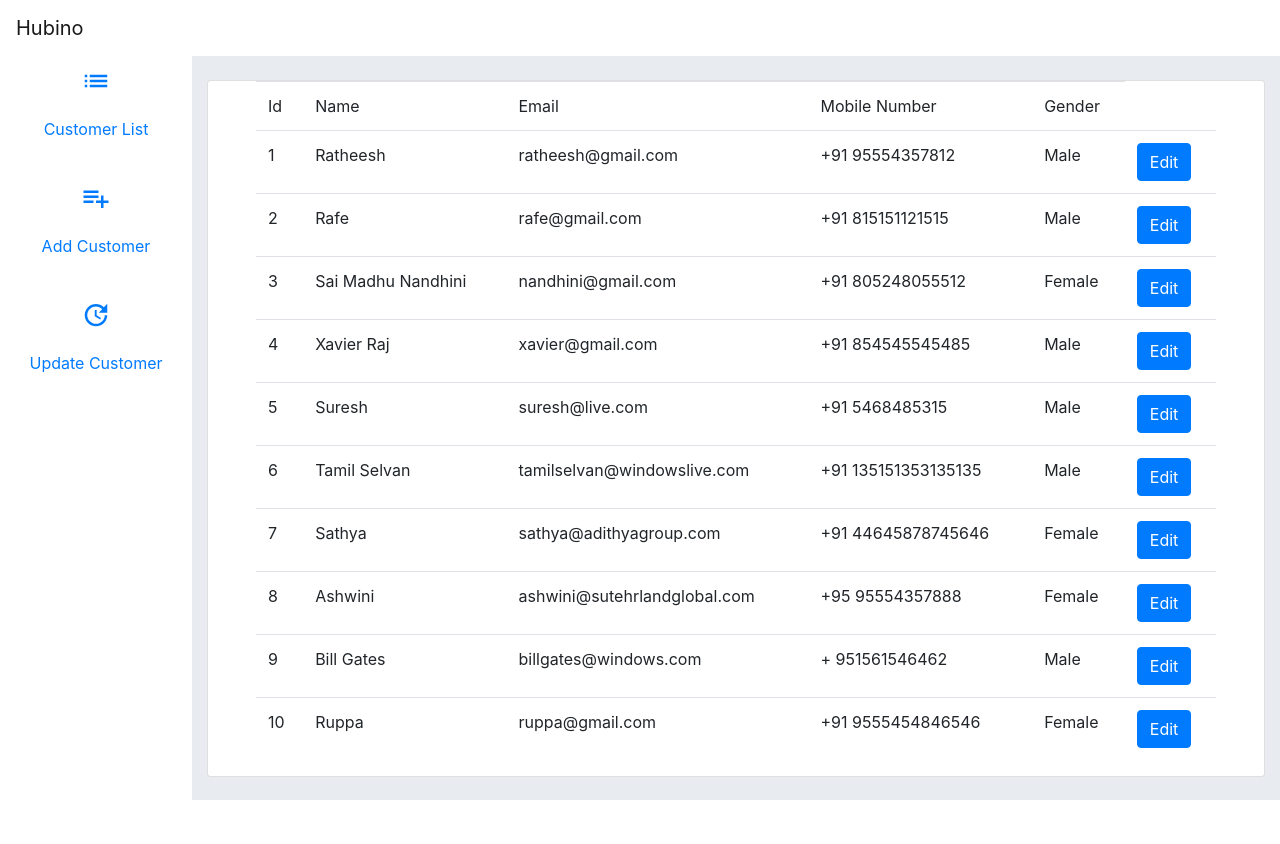
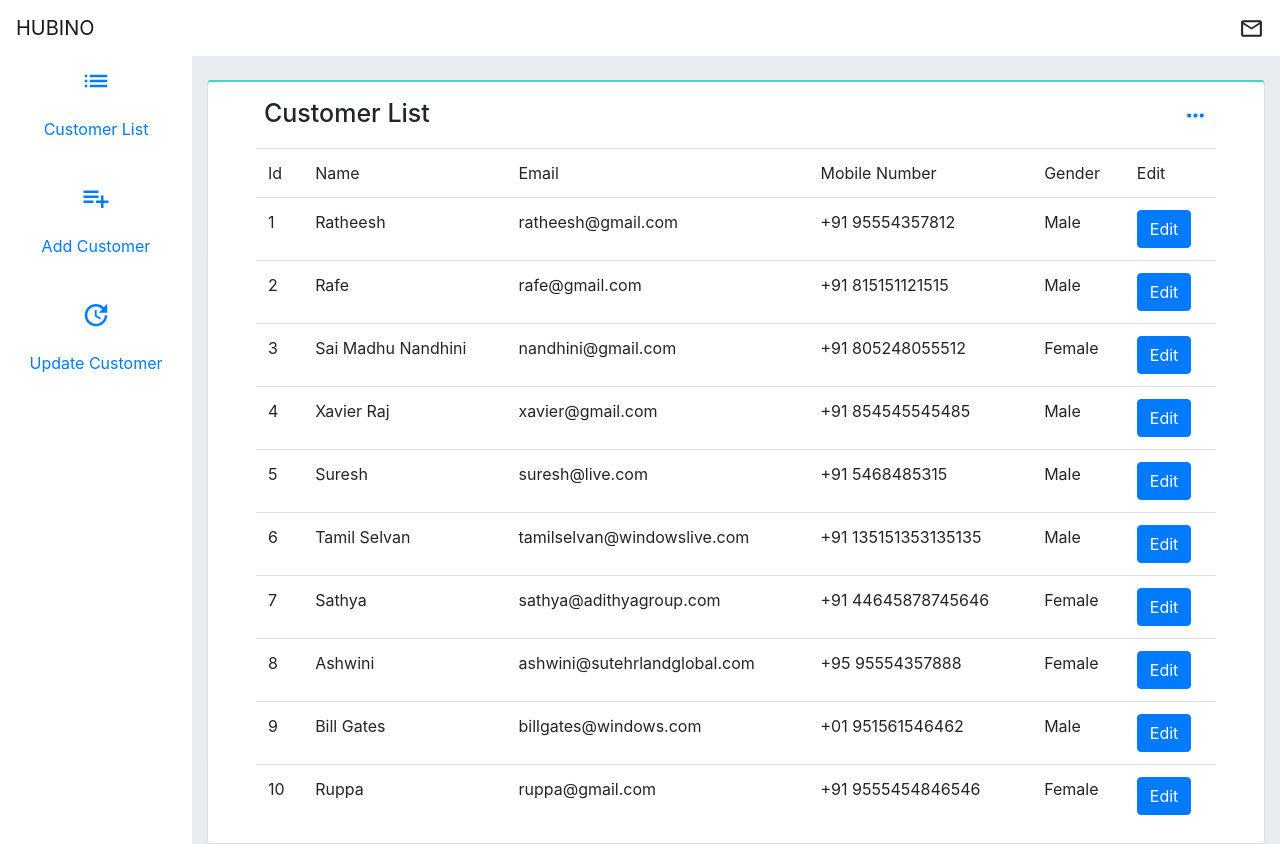
Before and after one commit to murugesh03/hubino-task, a React (Create React App) app: page / in a window 1280 px wide. Before the commit the page ends 800 px from the top, so only its background shows below. Built offline with nearby package versions, Linux system fonts and the light colour scheme.

Commit message:
side bar modified

```diff
--- a/src/Data.js
+++ b/src/Data.js
@@ -67,7 +67,7 @@ const customerList = [
     id: 9,
     name: "bill gates",
     emailId: "billgates@windows.com",
-    contryCode: "1",
+    countryCode: "01",
     mobileNo: "951561546462",
     gender: "male",
   },
--- a/src/components/MainArea/AddCustomer/AddCustomer.js
+++ b/src/components/MainArea/AddCustomer/AddCustomer.js
@@ -30,8 +30,10 @@ const AddCustomer = ({ addCustomer }) => {
     });
   };
   return (
-    <Card>
-      <Form className="p-5">
+    <Card className="card-view">
+      <Card.Title className="pt-4 mx-5 card-heading">Add Customer</Card.Title>
+      <hr />
+      <Form className="mx-5 pt-1 pb-5">
         <Form.Row>
           <Form.Group as={Col} controlId="formGridName">
             <Form.Label>Name</Form.Label>
--- a/src/components/MainArea/CustomerList/CustomerList.js
+++ b/src/components/MainArea/CustomerList/CustomerList.js
@@ -1,15 +1,23 @@
 import React, { useState } from "react";
 import { Card, Table, Button } from "react-bootstrap";
+import { MdMoreHoriz } from "react-icons/md";
 import { connect } from "react-redux";
 import { updateCustomer } from "../../../Action/index";
 import UpdateCustomer from "../UpdateCustomer/UpdateCustomer";
+import "./CustomerList.scss";
 const CustomerList = ({ customer, updateCustomer }) => {
   const [modalShow, setModalShow] = useState(false);
   const [editModalData, setEditModalData] = useState({});
 
   return (
     <>
-      <Card className="px-5 ">
+      <Card className="px-5 card-view">
+        <Card.Title className="pt-3 pb-2 mx-2  card-heading">
+          Customer List
+          <a href="#" className="float-right">
+            <MdMoreHoriz />
+          </a>
+        </Card.Title>
         <Table responsive>
           <thead>
             <tr>
@@ -18,6 +26,7 @@ const CustomerList = ({ customer, updateCustomer }) => {
               <td className="text-capitalize">email </td>
               <td className="text-capitalize">mobile number</td>
               <td className="text-capitalize">gender</td>
+              <td className="text-capitalize">edit</td>
             </tr>
           </thead>
           <tbody>
--- /dev/null
+++ b/src/components/MainArea/CustomerList/CustomerList.scss
@@ -0,0 +1,11 @@
+@import "../../../utilities/variables.scss";
+
+.card {
+  &-heading {
+    font-weight: 500;
+    font-size: 25px;
+  }
+  &-view {
+    border-top: 2px solid $lightGreen;
+  }
+}
--- a/src/components/Navbar/Navbar.js
+++ b/src/components/Navbar/Navbar.js
@@ -1,10 +1,16 @@
 import React from "react";
-import { Navbar } from "react-bootstrap";
+import { Navbar, Nav } from "react-bootstrap";
+import { MdMailOutline } from "react-icons/md";
 import "./Navbar.scss";
 const Login = () => {
   return (
     <Navbar className="nav-bar" expand="lg" fixed="top">
-      <Navbar.Brand href="#">Hubino</Navbar.Brand>
+      <Navbar.Brand href="/" className="nav-bar-brand text-uppercase">
+        Hubino
+      </Navbar.Brand>
+      <Nav className="ml-auto ">
+        <MdMailOutline className="nav-bar-icon" />
+      </Nav>
     </Navbar>
   );
 };
--- a/src/components/Navbar/Navbar.scss
+++ b/src/components/Navbar/Navbar.scss
@@ -2,4 +2,7 @@
 
 .nav-bar {
   background-color: $lightGrey;
+  &-icon {
+    font-size: 25px;
+  }
 }
```
